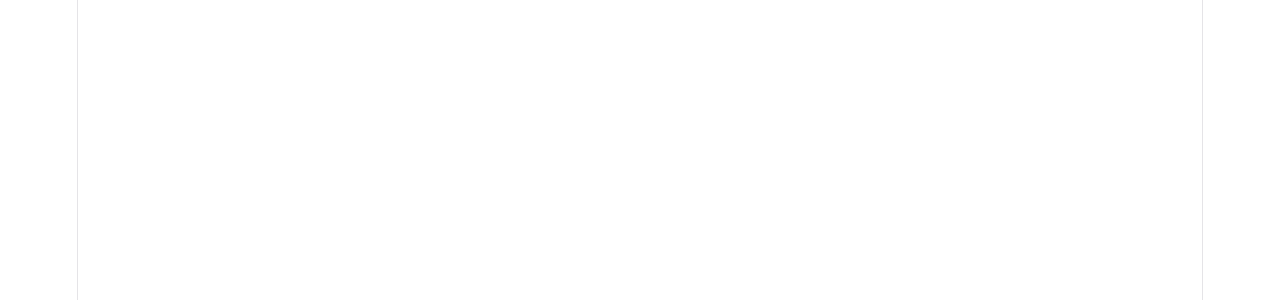
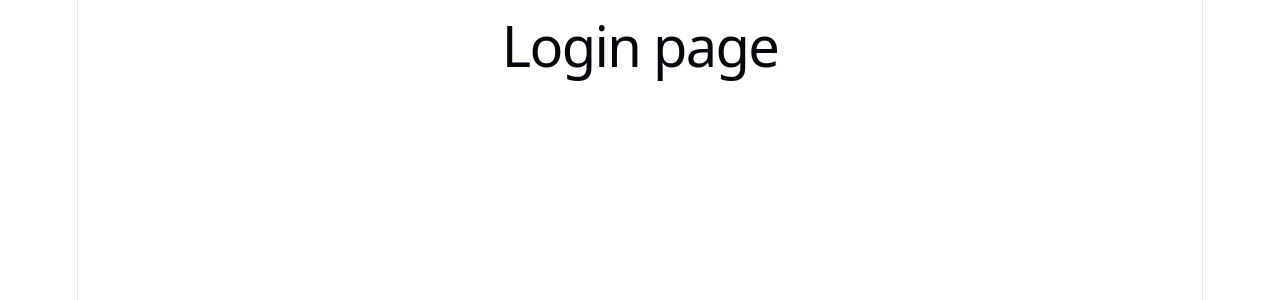
Before and after one commit to rumanajaha/OHMS_Project, a React (Vite) app in the folder frontend/: page / in a window 1280 px wide. Shown: the top 300 px of the page. Built offline with nearby package versions, Linux system fonts and the light colour scheme.

Commit message:
Basic setup

```diff
--- a/frontend/src/pages/Login.jsx
+++ b/frontend/src/pages/Login.jsx
@@ -1,6 +1,7 @@
 export default function Login() {
   return (
     <div className="login">
+      <h1>Login page</h1>
     </div>
   )
 }
```
